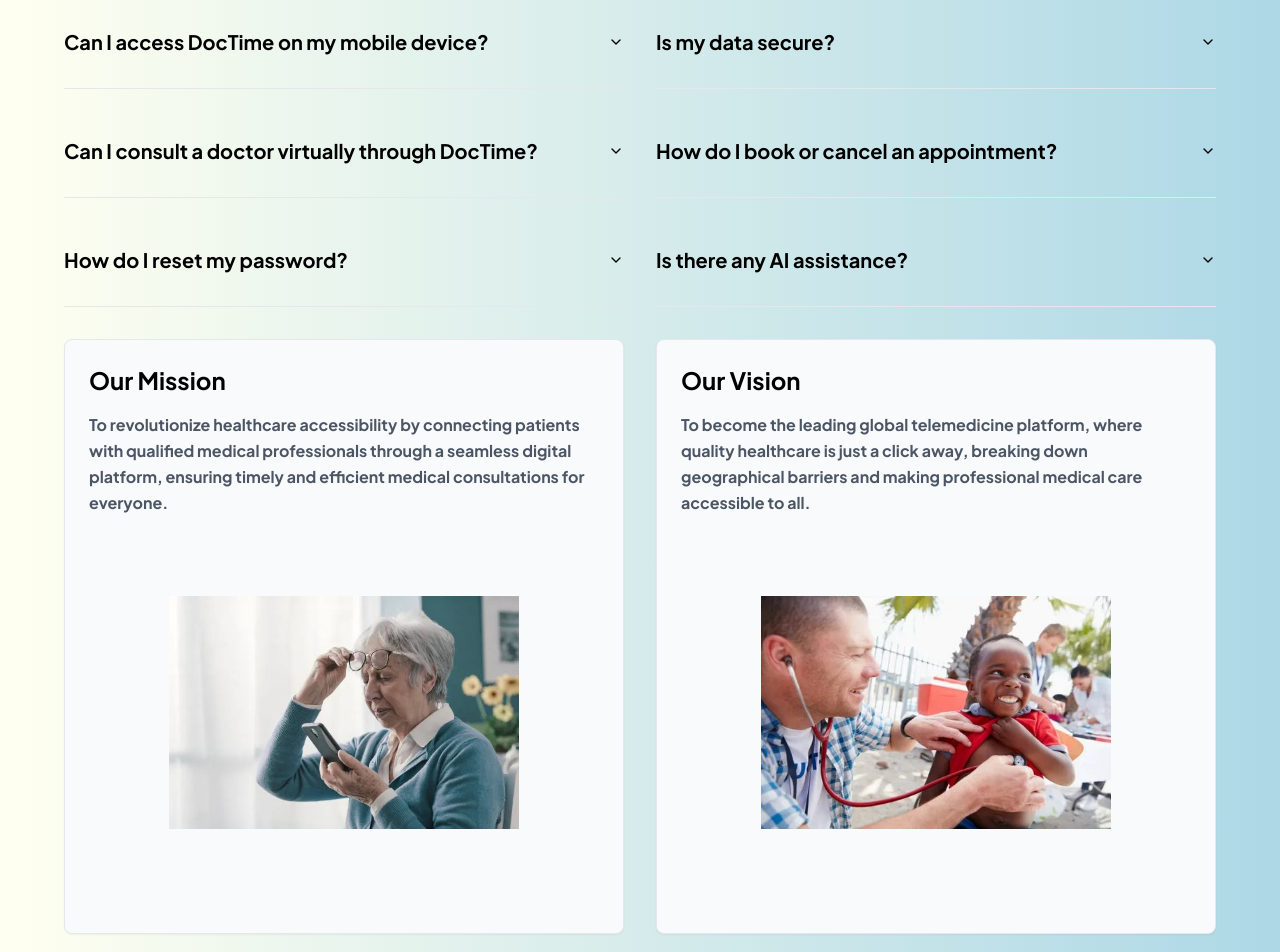
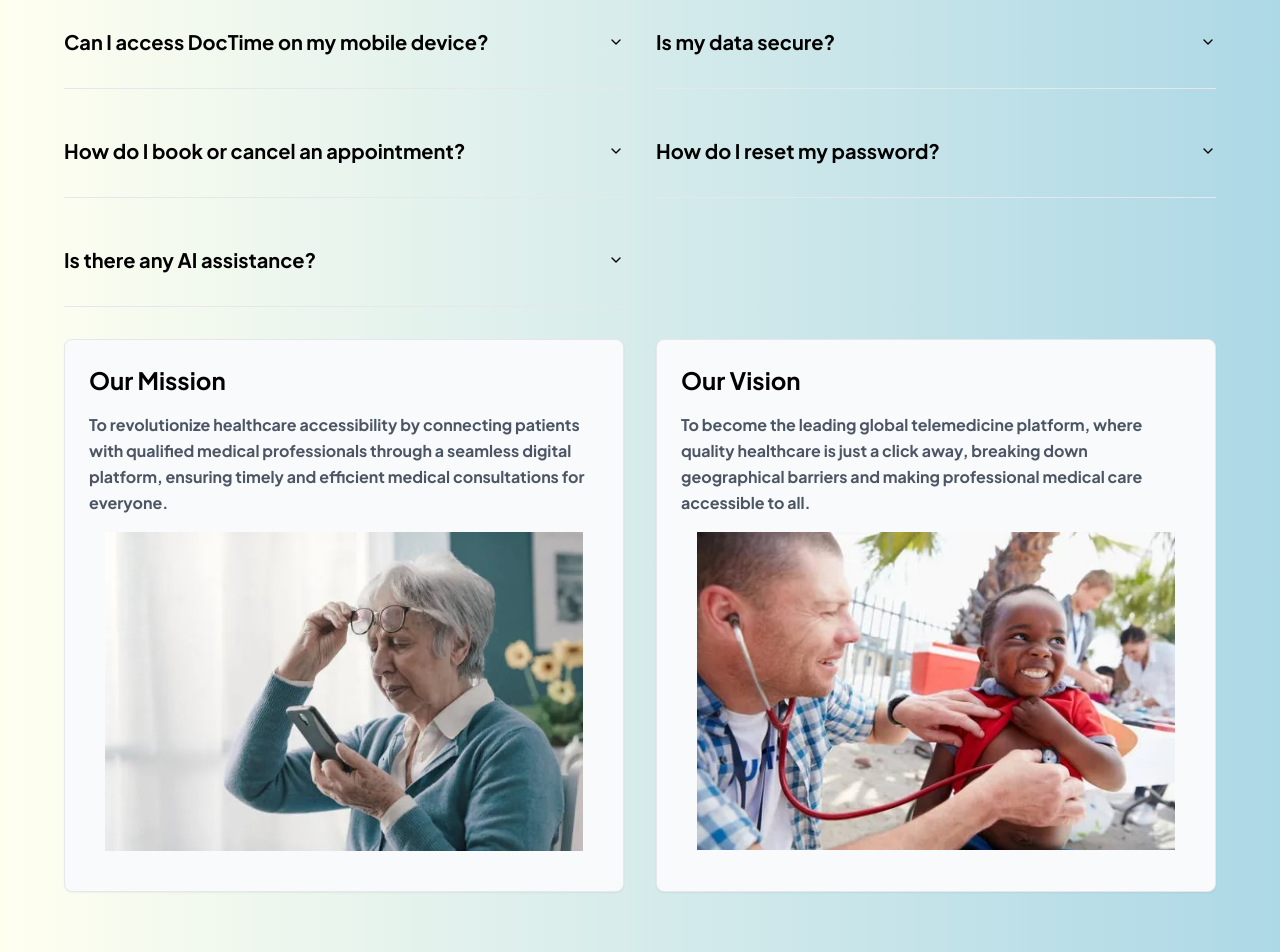
Before and after one commit to Asifislam7/Seva_Me, a Next.js app: page /about in a window 1280 px wide. Shown: the part 200-1152 px from the top of the page. Built offline with nearby package versions, Linux system fonts and the light colour scheme; no server answers.

Commit message:
blog issue fixed

```diff
--- a/app/about/page.tsx
+++ b/app/about/page.tsx
@@ -20,10 +20,6 @@ export default function AboutPage() {
     {
       trigger: "Is my data secure?",
       content: "Absolutely. We use end-to-end encryption and comply with healthcare data protection standards to ensure your information is safe.",
-    },
-    {
-      trigger: "Can I consult a doctor virtually through DocTime?",
-      content: "Yes, we offer telemedicine features like video consultations. You can book a virtual appointment with your preferred doctor through the platform.",
     },
     {
       trigger: "How do I book or cancel an appointment?",
@@ -101,7 +97,7 @@ export default function AboutPage() {
               height={1000}
               width={1000}
               alt="patient"
-              className="p-20 rounded-lg hover:scale-105 hover:duration-1000"
+              className="p-4 w-full h-auto rounded-lg hover:scale-105 hover:duration-1000"
             />
           </Card>
 
@@ -117,7 +113,7 @@ export default function AboutPage() {
               height={1000}
               width={1000}
               alt="patient"
-              className="p-20 rounded-lg hover:scale-105 hover:duration-1000"
+              className="p-4 w-full h-auto rounded-lg hover:scale-105 hover:duration-1000"
             />
           </Card>
         </div>
```
